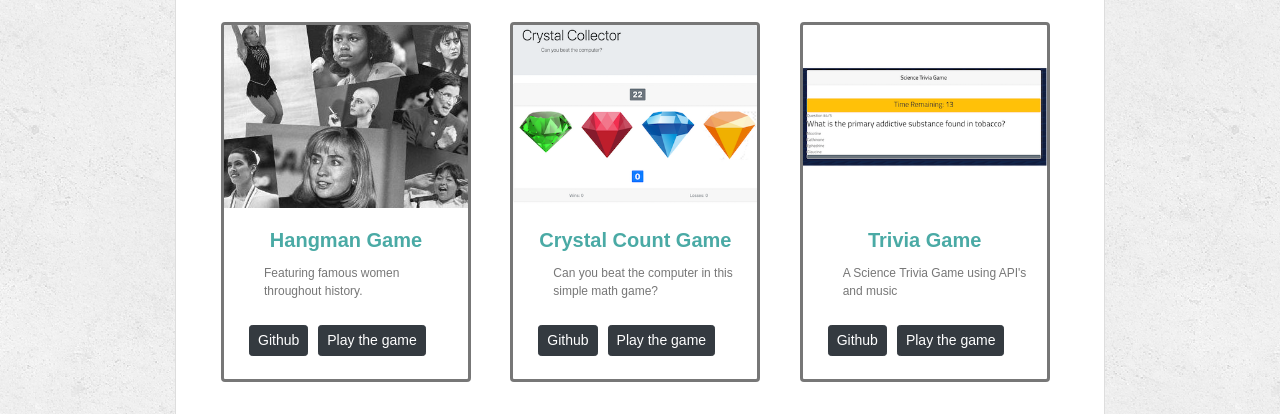
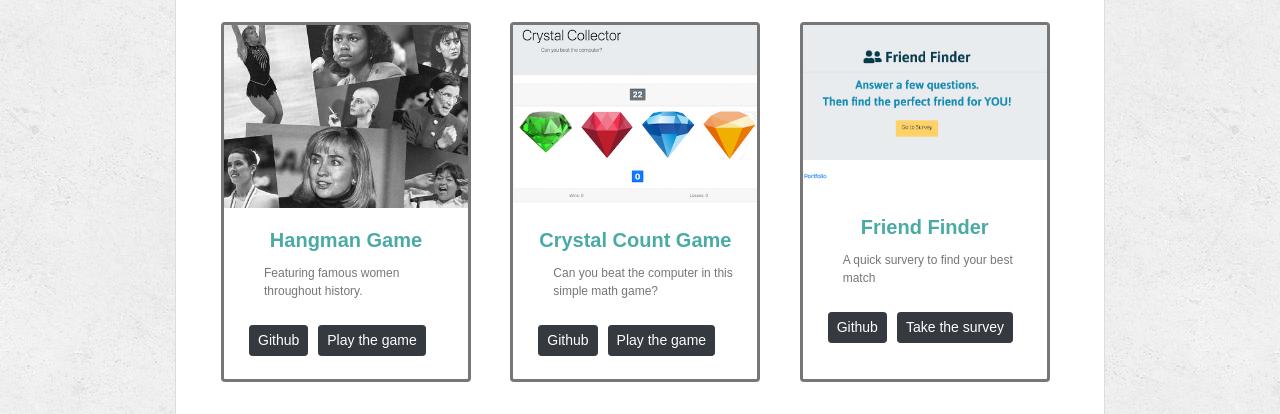
Before and after one commit to SonjaRasmussen/SonjaRasmussen.github.io, a plain HTML site: page portfolio.html in a window 1280 px wide. Shown: the part 228-642 px from the top of the page. Drawn offline with nearby package versions, Linux system fonts and the light colour scheme.

Commit message:
updated portfolio page

```diff
--- a/portfolio.html
+++ b/portfolio.html
@@ -77,17 +77,17 @@
                 </div>
               </div>
               <div class="col-sm">
-                  <div class="card" style="width: 250px; height:360px; margin: 5px 0px 35px 0; border: solid">
-                  <img src="assets/images/trivia_game.png" class="card-img-top" alt="..." style="width:100%">
-                  <div class="card-body">
-                  <h5 class="card-title" style="text-align: center;  color: #4aaaa5; font-weight: 700">Trivia Game</h5>
-                  <p class="card-text" style="font-size: 12px; line-height: 1.5em" >A Science Trivia Game using API's and music</p>
-                  <a href="https://github.com/SonjaRasmussen/trivia-game/" class="btn btn-dark btn-sm" style="margin: 5px">Github</a>
-                  <a href="/trivia-game/" class="btn btn-dark btn-sm">Play the game</a>
-                  </div>
-                  </div>
+                <div class="card" style="width: 250px; height:360px; margin: 5px 0px 35px 0; border: solid">
+                <img src="assets/images/Friend_finder.png" class="card-img-top" alt="..." style="width:100%">
+                <div class="card-body">
+                <h5 class="card-title" style="text-align: center;  color: #4aaaa5; font-weight: 700">Friend Finder</h5>
+                <p class="card-text" style="font-size: 12px; line-height: 1.5em" >A quick survery to find your best match</p>
+                <a href="https://github.com/SonjaRasmussen/FriendFinder" class="btn btn-dark btn-sm" style="margin: 5px">Github</a>
+                <a href="https://arcane-thicket-71051.herokuapp.com/home" class="btn btn-dark btn-sm">Take the survey</a>
                 </div>
-            </div>
+                </div>
+              </div>
+          </div>
 
           <div class="row">
               <div class="col-sm">
```
Also changed, not shown: assets/images/Friend_finder.png (added).
